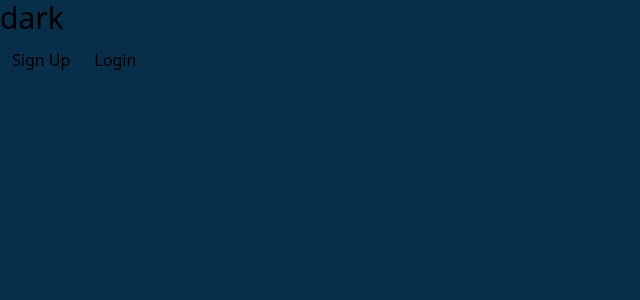
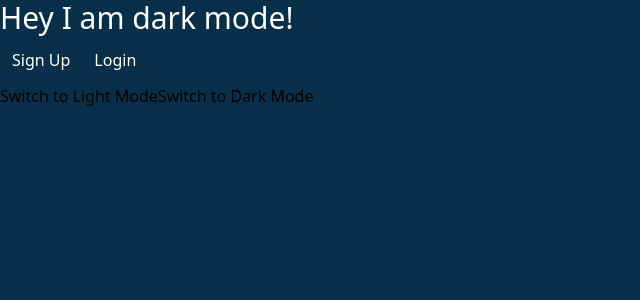
Before and after one commit to syedaAnusha/React-Indepth, a React (Vite) app in the folder learn-react-indepth/: page / in a window 1280 px wide. Shown: the top 300 px of the page, without its empty margins (0-640 px from the left). Built offline with nearby package versions, Linux system fonts and the light colour scheme.

Commit message:
feat: Add mode buttons

```diff
--- a/learn-react-indepth/src/App.jsx
+++ b/learn-react-indepth/src/App.jsx
@@ -1,16 +1,20 @@
 /* eslint-disable no-unused-vars */
-import React, { Component } from "react";
+import { useState } from "react";
 import { ThemeContext } from "./react-hooks-components/use-Context/ThemeContext";
 import Form from "./react-hooks-components/use-Context/Form";
-export default class App extends Component {
-  render() {
-    return (
-      <ThemeContext.Provider value="light">
-        <Form />
-      </ThemeContext.Provider>
-    );
-  }
-}
+
+const App = () => {
+  const [theme, setTheme] = useState("dark");
+  return (
+    <ThemeContext.Provider value={theme}>
+      <Form />
+      <button onClick={() => setTheme("light")}>Switch to Light Mode</button>
+      <button onClick={() => setTheme("dark")}>Switch to Dark Mode</button>
+    </ThemeContext.Provider>
+  );
+};
+
+export default App;
 
 // let story = [
 //   { id: "create1", label: "anusha's story" },
```
